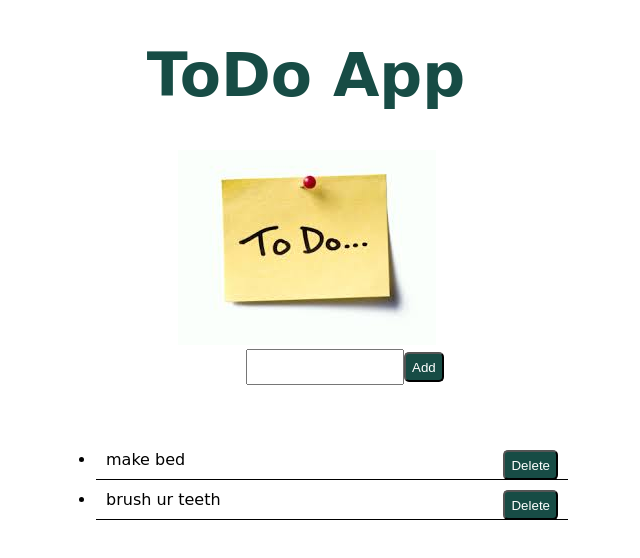
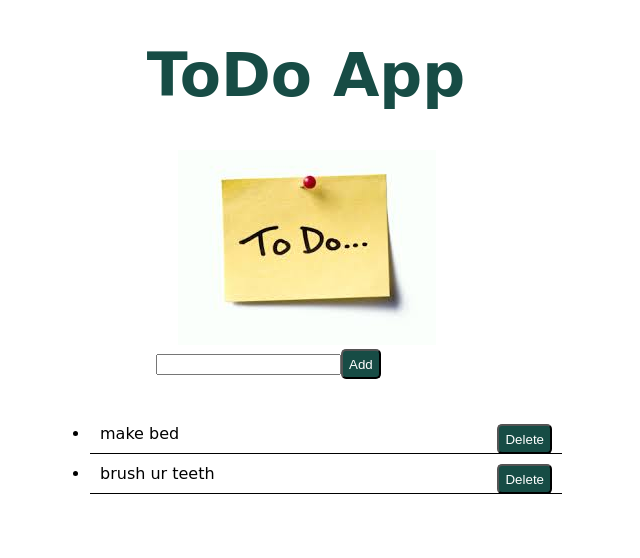
Before and after one commit to klimbachiy/todoapp, a React (Create React App) app: page / in a window 1280 px wide. Shown: the top 558 px of the page, without its empty margins (334-974 px from the left). Built offline with nearby package versions, Linux system fonts and the light colour scheme; the HTML template or start-up script is replaced by a standard one.

Commit message:
using margin

```diff
--- a/src/Addtodo.js
+++ b/src/Addtodo.js
@@ -21,8 +21,8 @@ class Addtodo extends React.Component{
         return(
             <div className="data">
                 <form onSubmit={this.handleSubmit}>
-                <input  className="datainput" type="text" onChange={this.handleChange} value={this.state.name}/>
-                <button>Add</button>
+                    <input  className="datainput" type="text" onChange={this.handleChange} value={this.state.name}/>
+                    <button>Add</button>
                 </form>
             </div>
         )
--- a/src/App.css
+++ b/src/App.css
@@ -46,11 +46,10 @@ body{
   color:rgb(23,76,69);
   }
   .content{
-  position:absolute;
-  margin-left:390px;
-  margin-top:20px;
-  height:300px;
-  width:40%;
+    margin-left: auto;
+    margin-right: auto;
+    height:300px;
+    width:40%;
   }
   button{
   color:white;
@@ -59,12 +58,11 @@ body{
   height:30px;
   padding-top:2px;
   }
-  .datainput{
-  height:30px;
-  width:150px;
-  }
   .data{
-  margin-left:580px;
+    display:block;
+    margin-left: auto;
+    margin-right: auto;
+    width:300px;
   }
   li{
   border-bottom:1px solid black;
--- a/src/Todoui.js
+++ b/src/Todoui.js
@@ -10,7 +10,7 @@ class Todoui extends React.Component{
             <div  className="content">
                 <ul>
                 {this.props.todos.map(todo=>{
-                    return <li className="todotext-align" key={todo.id}>{todo.name}<button  className="btndelete" onClick={()=>{this.handleClick(todo.id)}}>Delete</button></li>
+                    return <li key={todo.id}>{todo.name}<button  className="btndelete" onClick={()=>{this.handleClick(todo.id)}}>Delete</button></li>
                 })}
                 </ul>
             </div>
```
